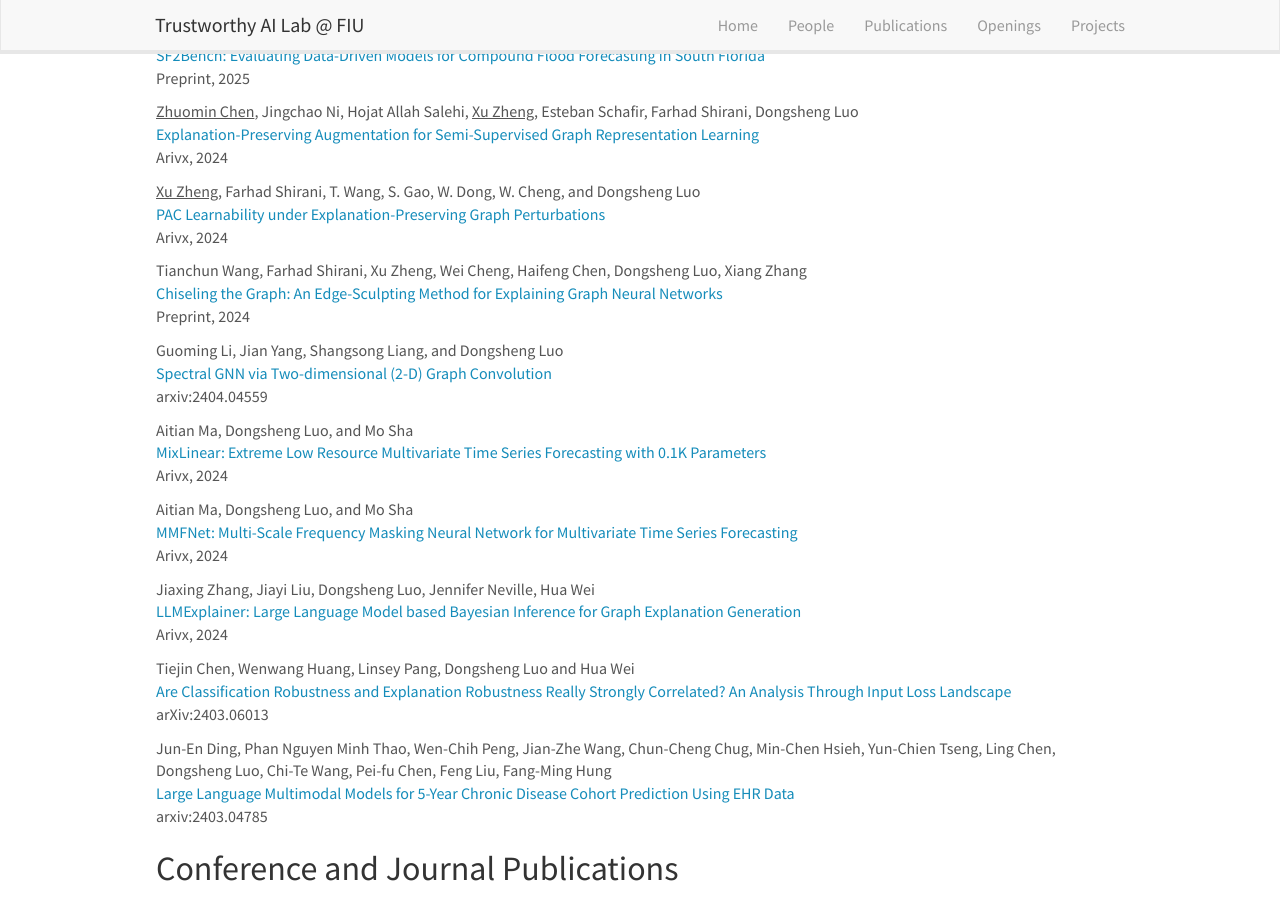
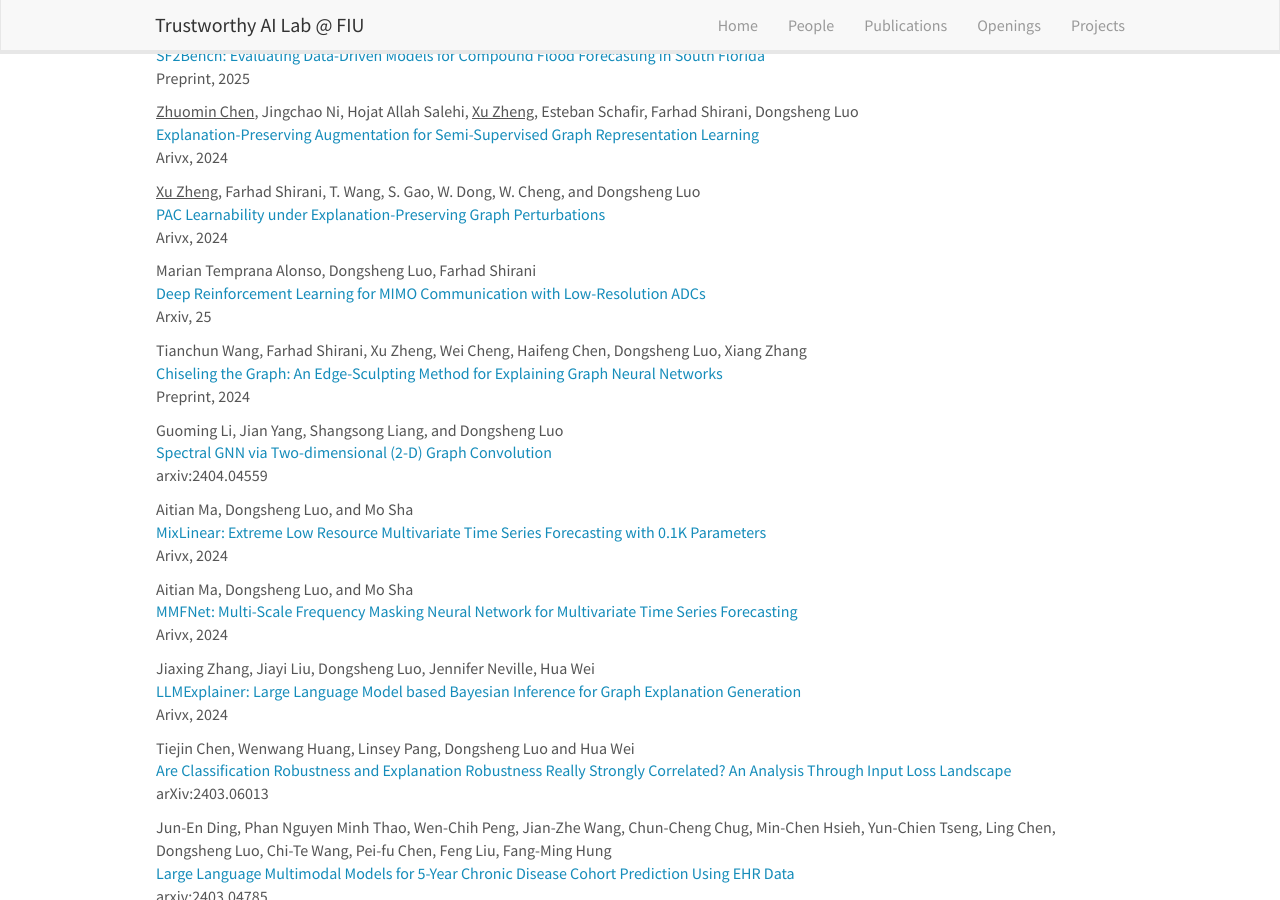
Before and after one commit to trustai4s-lab/trustai4s-lab.github.io, a Jekyll site: the page built from _pages/publications.md, in a window 1280 px wide and 900 px high, scrolled down 315 px. Built offline with Jekyll 4.4.1, drawn with Linux system fonts in a browser that asks for light colours; nearby versions of some CDN libraries.

Commit message:
Update publications.md

```diff
--- a/_pages/publications.md
+++ b/_pages/publications.md
@@ -28,6 +28,11 @@ Arivx, 2024
 <u>Xu Zheng</u>, Farhad Shirani, T. Wang, S. Gao, W. Dong, W. Cheng, and Dongsheng Luo\
 [PAC Learnability under Explanation-Preserving Graph Perturbations](https://arxiv.org/abs/2402.05039)\
 Arivx, 2024
+
+
+Marian Temprana Alonso, Dongsheng Luo, Farhad Shirani\
+[Deep Reinforcement Learning for MIMO Communication with Low-Resolution ADCs](https://arxiv.org/abs/2504.18957)\
+Arxiv, 25
 
 Tianchun Wang, Farhad Shirani, Xu Zheng, Wei Cheng, Haifeng Chen, Dongsheng Luo, Xiang Zhang\
 [Chiseling the Graph: An Edge-Sculpting Method for Explaining Graph Neural Networks](https://www.researchsquare.com/article/rs-5414037/latest)\
```
